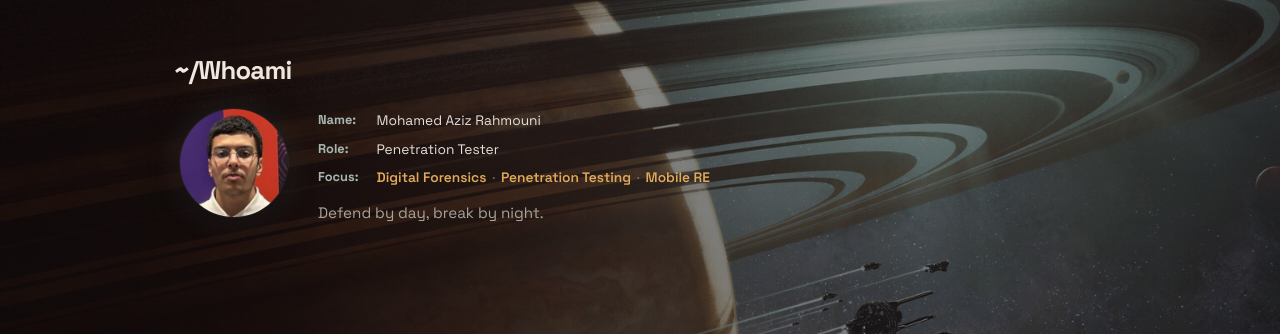
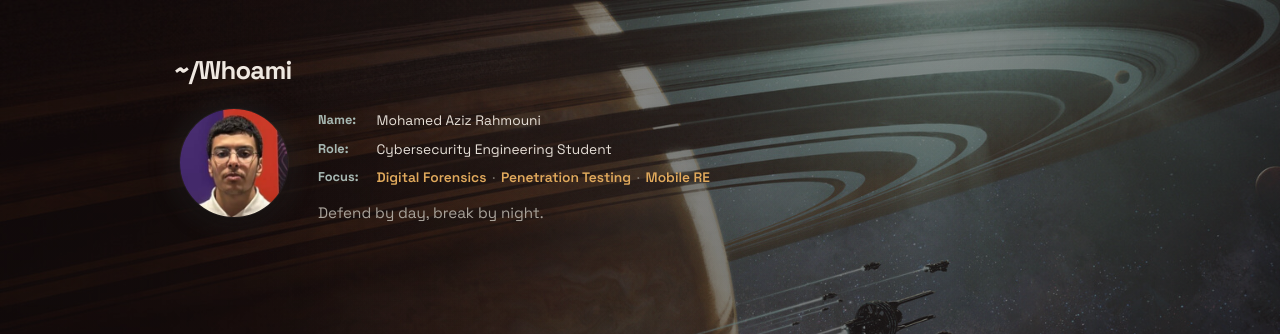
Before and after one commit to 0xZyyz/0xZyyz.github.io, a Jekyll site: the page built from index.html, in a window 1280 px wide and 900 px high. Shown: the part 160-494 px from the top of the window. Built offline with Jekyll 4.4.1, drawn with Linux system fonts in a browser that asks for light colours.

Commit message:
Update role to cybersecurity engineering student

```diff
--- a/index.html
+++ b/index.html
@@ -17,7 +17,7 @@ image: /assets/icons/og.png
       <div class="neofetch-info">
         <dl class="nf-fields">
           <dt>Name</dt><dd>Mohamed Aziz Rahmouni</dd>
-          <dt>Role</dt><dd>Penetration Tester</dd>
+          <dt>Role</dt><dd>Cybersecurity Engineering Student</dd>
           <dt>Focus</dt><dd><span class="nf-tag">Digital Forensics</span><span class="nf-tag">Penetration Testing</span><span class="nf-tag">Mobile RE</span></dd>
         </dl>
         <div class="nf-bio">
```
